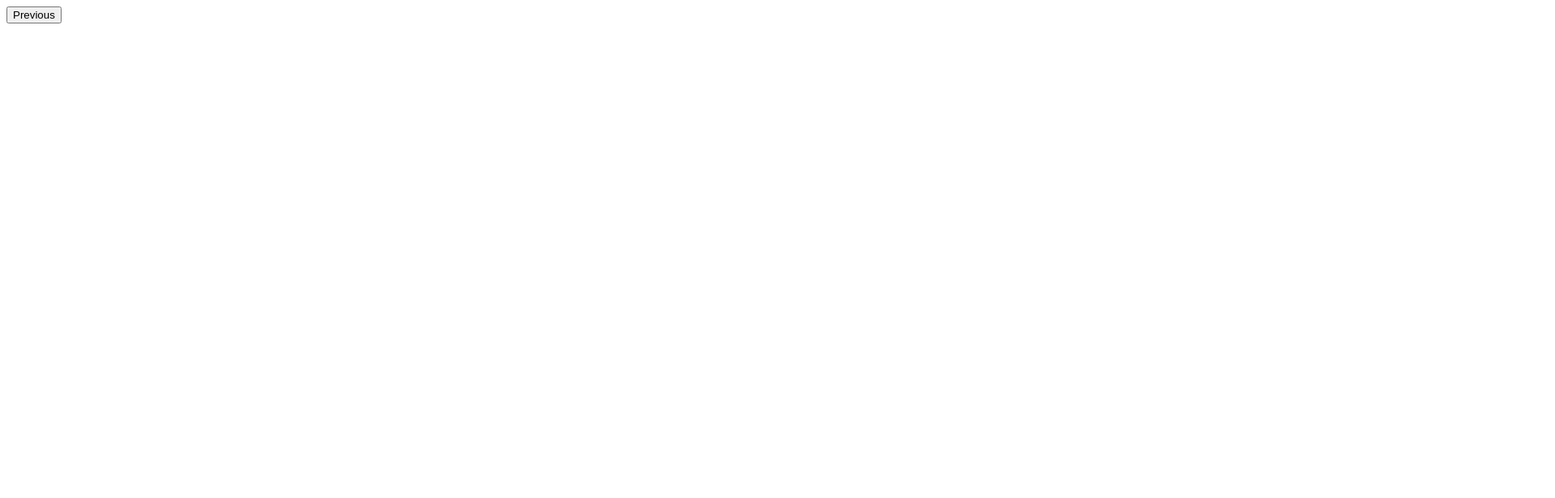
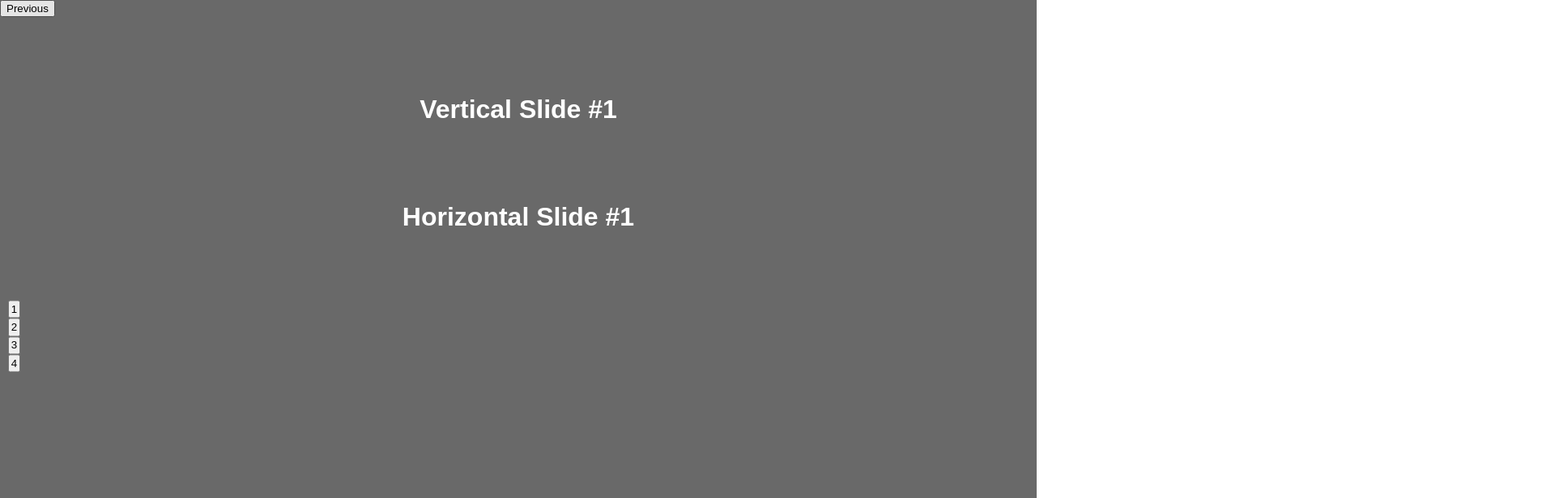
Before and after one commit to muath-ye/sliders, a plain HTML site: page index.html in a window 1280 px wide. Shown: the top 616 px of the page at 81% size, 1920 px wide, since content can reach past the window. Drawn offline with nearby package versions, Linux system fonts and the light colour scheme; some packages are replaced by stand-ins of ours; a script that the page names is missing.

Commit message:
Update index.html

```diff
--- a/index.html
+++ b/index.html
@@ -2,7 +2,7 @@
 <head>
   <meta charset="UTF-8">
   <title>Test</title>
-
+      <link crossorigin="anonymous" media="all" rel="stylesheet" href="style.css" />
 </head>
 <body>
   <main>
```
